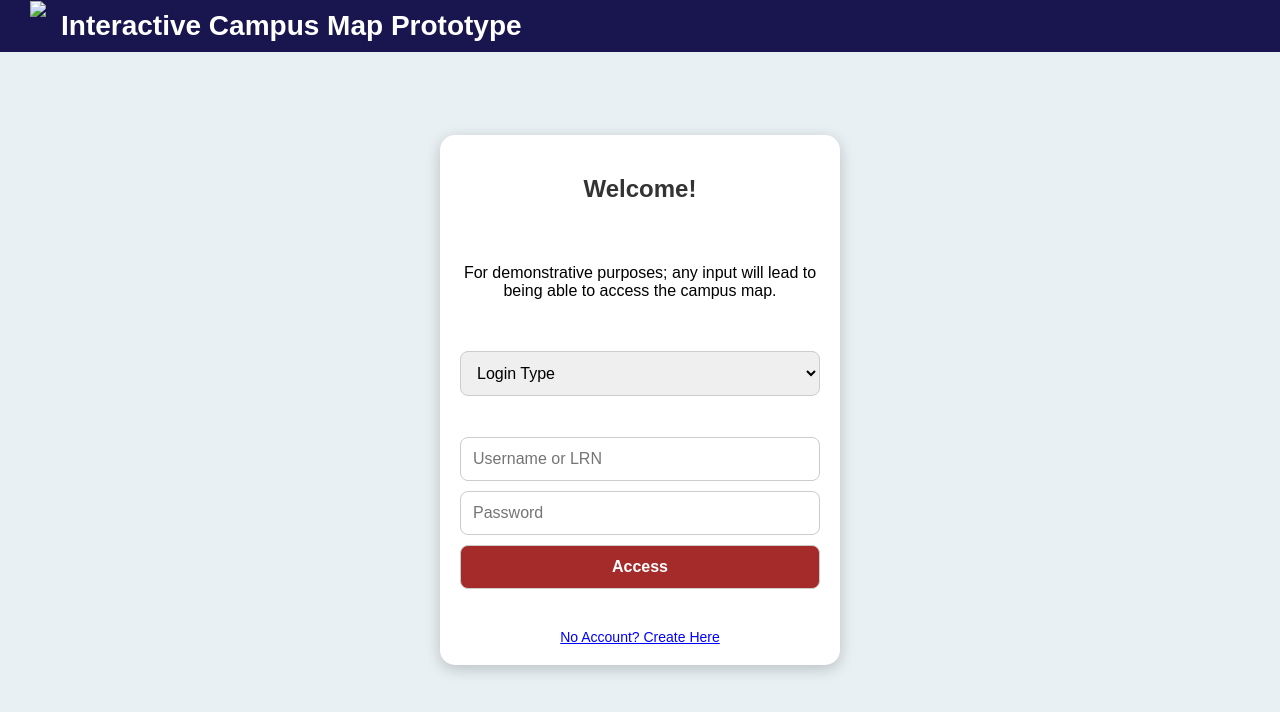
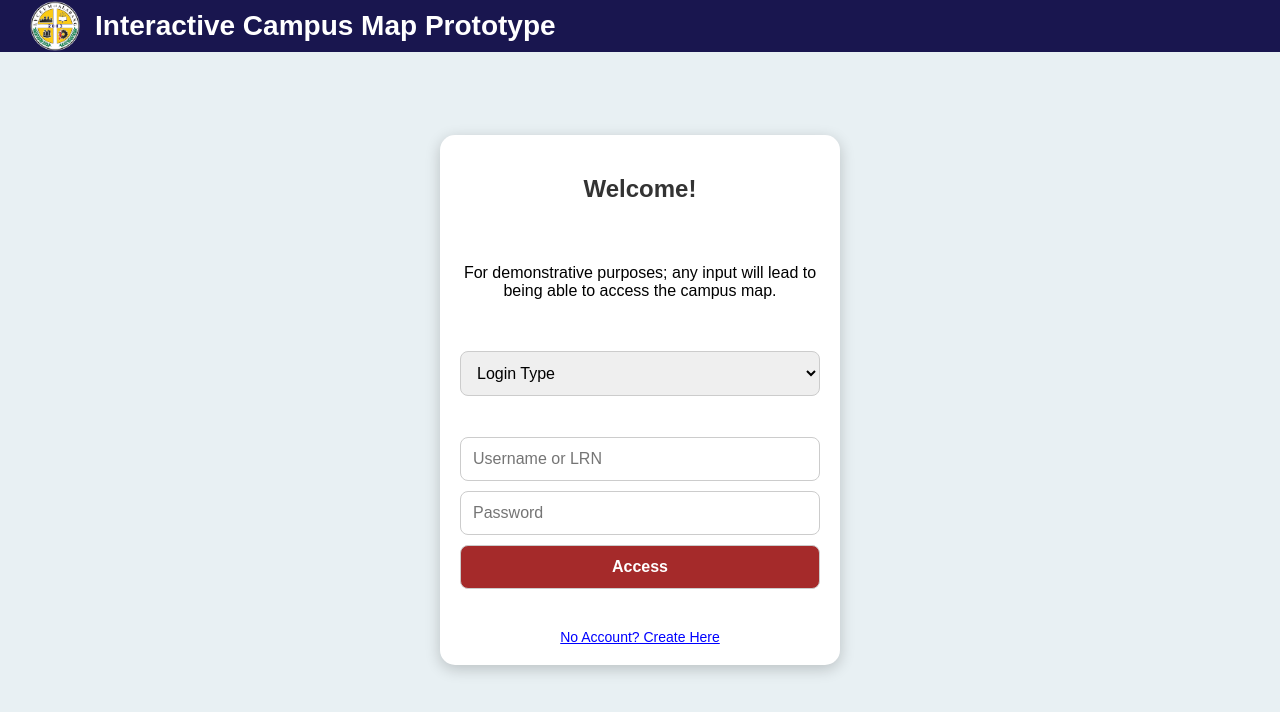
Before and after one commit to jcjcjcjcjcjcjc67/campus-map-v5, a plain HTML site: page index.html in a window 1280 px wide. Drawn offline with Linux system fonts and the light colour scheme; the site is published under a folder, as on GitHub Pages, so addresses that start at the root find nothing.

Commit message:
Update index.html

```diff
--- a/index.html
+++ b/index.html
@@ -153,7 +153,7 @@
 
 <body>
   <div class="top-bar">
-    <img src="/images/loalogo.png">
+    <img src="images/loalogo.png">
     Interactive Campus Map Prototype
   </div>
 
```
